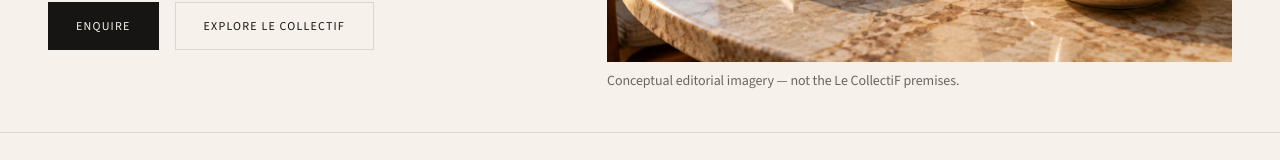
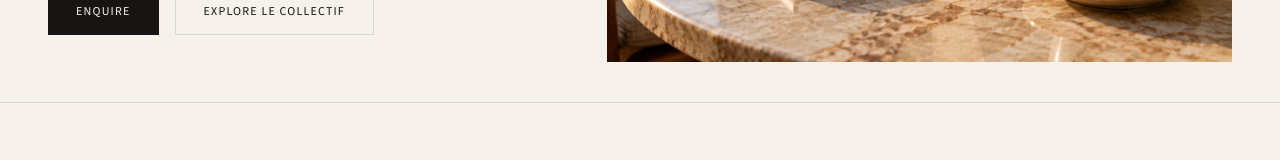
Before and after one commit to effiongko-maker/lecollectif-website, a Next.js app: page / in a window 1280 px wide. Shown: the part 492-652 px from the top of the page. Built offline with nearby package versions, Linux system fonts and the light colour scheme; grey boxes are pictures that could not be loaded.

Commit message:
Remove hero image disclaimer

```diff
--- a/src/components/sections/HomeHero.tsx
+++ b/src/components/sections/HomeHero.tsx
@@ -85,9 +85,6 @@
               className="object-cover object-center"
             />
           </div>
-          <figcaption className="mt-2 text-small text-foreground-muted">
-            Conceptual editorial imagery — not the Le CollectiF premises.
-          </figcaption>
         </figure>
       </Container>
     </section>
```
